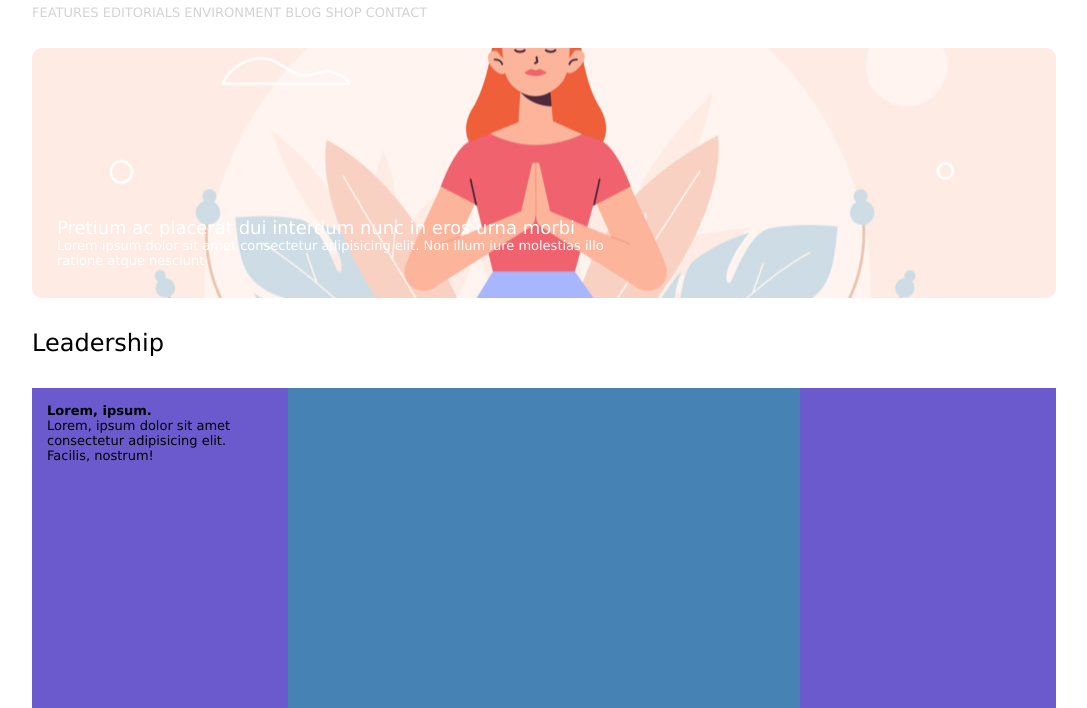
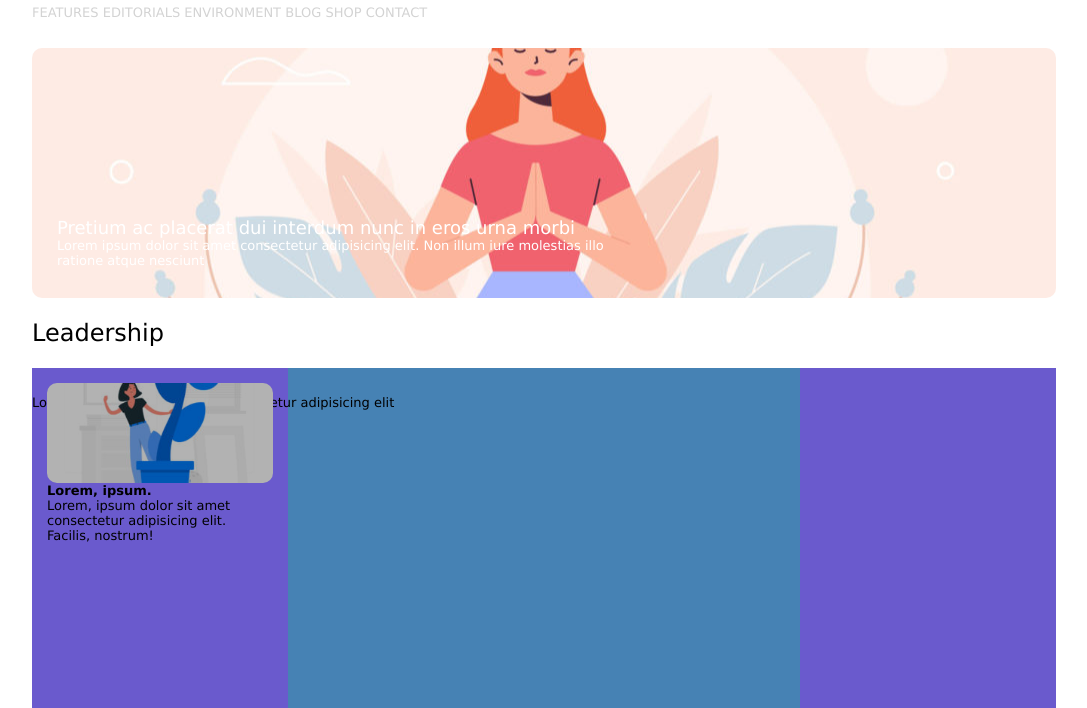
Before and after one commit to BeaQ17/htmlcss-wp, a plain HTML site: page index.html in a window 1280 px wide. Shown: the part 92-800 px from the top of the page, without its empty margins (96-1183 px from the left). Drawn offline with Linux system fonts and the light colour scheme.

Commit message:
Last versione

```diff
--- a/index.html
+++ b/index.html
@@ -39,8 +39,8 @@
 
 <!-- Leadership mess -->
         <div class="leadership">
-            <div style="font-size: x-large;">Leadership</div>
-            <!--<div>Lorem ipsum dolor, sit amet consectetur adipisicing elit</div>-->
+            <p style="font-size: x-large;">Leadership</p>
+            <p>Lorem ipsum dolor, sit amet consectetur adipisicing elit</p>
 
 
         </div>
--- a/style.css
+++ b/style.css
@@ -82,12 +82,19 @@ nav.main_menu > ul > li > a{
 /* Leadership mess */
 
 .leadership{
-    height: 90px;
-    line-height: 90px;
+    height: 70px;
+    line-height: 70px;
 
 }
 
 .leftimg{
+    background-image: url(img/img-1.jpg);
+    height: 100px;
+    border-radius: 10px;
+    filter: brightness(70%);
+    background-size: 100%;
+    background-position: center;
+
 
 }
 
@@ -102,6 +109,7 @@ nav.main_menu > ul > li > a{
     background-color: slateblue;
     margin: auto;
     padding: 15px;
+    display: table;
 }
 
 
```
